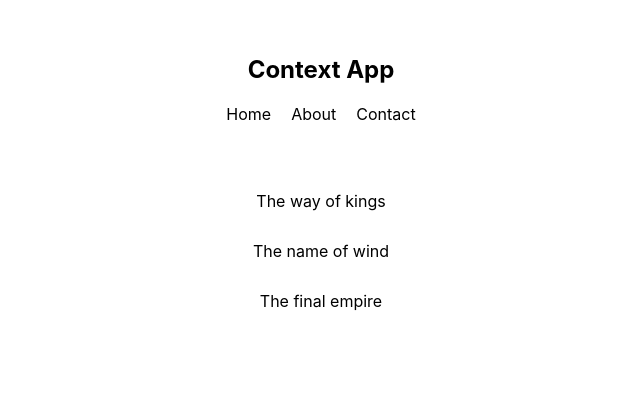
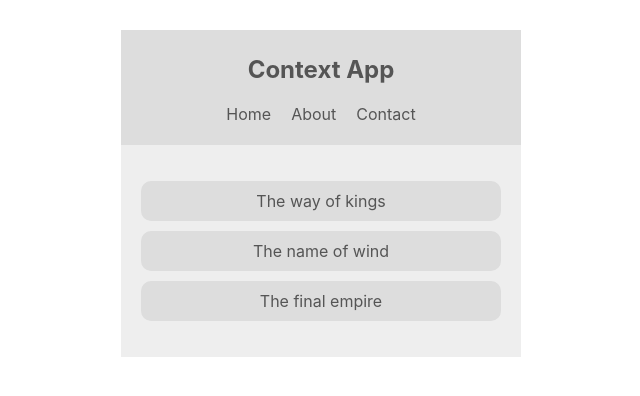
Before and after one commit to MahdiAtlas2004/contextapp, a React (Create React App) app: page / in a window 1280 px wide. Shown: the top 396 px of the page, without its empty margins (319-959 px from the left). Built offline with nearby package versions, Linux system fonts and the light colour scheme.

Commit message:
using context in Navbar and BookList component.

```diff
--- a/src/components/BookList.js
+++ b/src/components/BookList.js
@@ -1,13 +1,17 @@
 import React, { Component } from "react";
+import { ThemeContext } from "../contexts/ThemeContext";
 
 class BookList extends Component {
+  static contextType = ThemeContext;
   render() {
+    const {isLightTheme, light, dark} = this.context;
+    const theme = isLightTheme ? light : dark;
     return (
-      <div className="book-list">
+      <div className="book-list" style={{background: theme.bg, color: theme.syntax}}>
         <ul>
-          <li>The way of kings</li>
-          <li>The name of wind</li>
-          <li>The final empire</li>
+          <li style={{background: theme.ui}}>The way of kings</li>
+          <li style={{background: theme.ui}}>The name of wind</li>
+          <li style={{background: theme.ui}}>The final empire</li>
         </ul>
       </div>
     );
--- a/src/components/Navbar.js
+++ b/src/components/Navbar.js
@@ -1,9 +1,14 @@
 import React, {Component} from "react";
+import {ThemeContext} from "../contexts/ThemeContext";
 
 class Navbar extends Component {
+  static contextType = ThemeContext;
   render() {
+    console.log(this.context);
+    const {isLightTheme, light, dark} = this.context;
+    const theme = isLightTheme ? light : dark;
     return (
-      <nav>
+      <nav style={{background: theme.ui, color: theme.syntax}}>
         <h1>Context App</h1>
         <ul>
           <li>Home</li>
```
